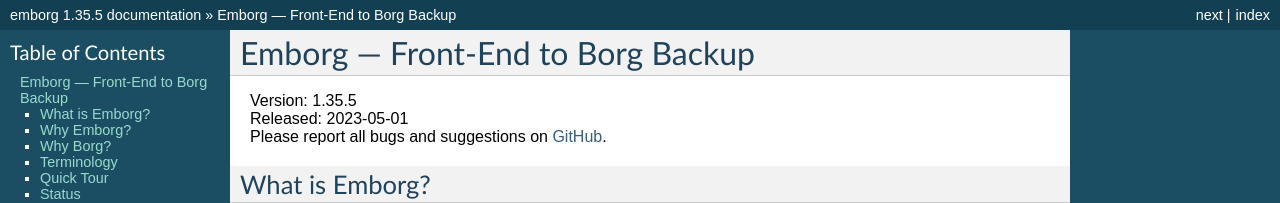
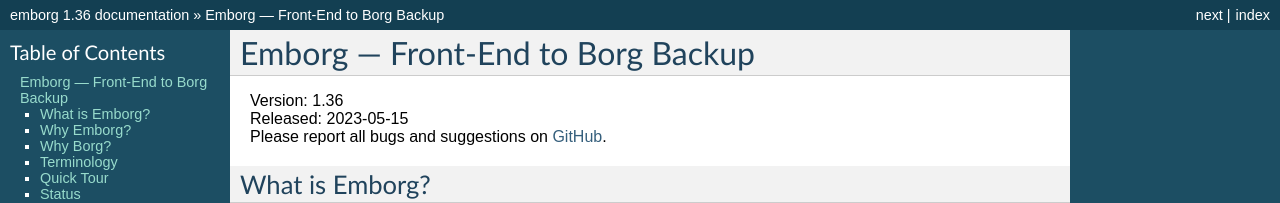
Before and after one commit to KenKundert/emborg, a Sphinx documentation site: the page built from doc/index.rst, in a window 1280 px wide and 900 px high. Shown: the top 203 px of the window. Built offline with Sphinx 7.4.7, drawn with Linux system fonts in a browser that asks for light colours; some of the changed text lies outside the part shown.

Commit message:
bump version to 1.36

```diff
--- a/README.rst
+++ b/README.rst
@@ -20,8 +20,8 @@
     :target: https://pypi.python.org/pypi/emborg/
 
 :Author: Ken Kundert
-:Version: 1.35.5
-:Released: 2023-05-01
+:Version: 1.36
+:Released: 2023-05-15
 
 *Emborg* is a simple command line utility to orchestrate backups. It is built as
 a front-end to Borg, a powerful and fast deduplicating backup program.  With
--- a/doc/conf.py
+++ b/doc/conf.py
@@ -55,7 +55,7 @@
 # built documents.
 #
 # The full version, including alpha/beta/rc tags.
-release = '1.35.5'
+release = '1.36'
 # The short X.Y version.
 version = '.'.join(release.split('.')[0:2])
 
--- a/doc/index.rst
+++ b/doc/index.rst
@@ -3,8 +3,8 @@
 Emborg — Front-End to Borg Backup
 =================================
 
-| Version: 1.35.5
-| Released: 2023-05-01
+| Version: 1.36
+| Released: 2023-05-15
 | Please report all bugs and suggestions on GitHub_.
 
 
--- a/doc/releases.rst
+++ b/doc/releases.rst
@@ -3,8 +3,8 @@
 
 Latest development release
 --------------------------
-| Version: 1.35.5
-| Released: 2023-05-01
+| Version: 1.36
+| Released: 2023-05-15
 
 1.36 (2023-05-15)
 -----------------
--- a/emborg/__init__.py
+++ b/emborg/__init__.py
@@ -1,4 +1,4 @@
-__version__ = "1.35.5"
-__released__ = "2023-05-01"
+__version__ = "1.36"
+__released__ = "2023-05-15"
 
 from .emborg import Emborg
--- a/pyproject.toml
+++ b/pyproject.toml
@@ -1,6 +1,6 @@
 [project]
 name = "emborg"
-version = "1.35.5"
+version = "1.36"
 description = "Borg front end."
 readme = "README.rst"
 keywords = ["emborg", "borg", "borgmatic", "backups"]
```
